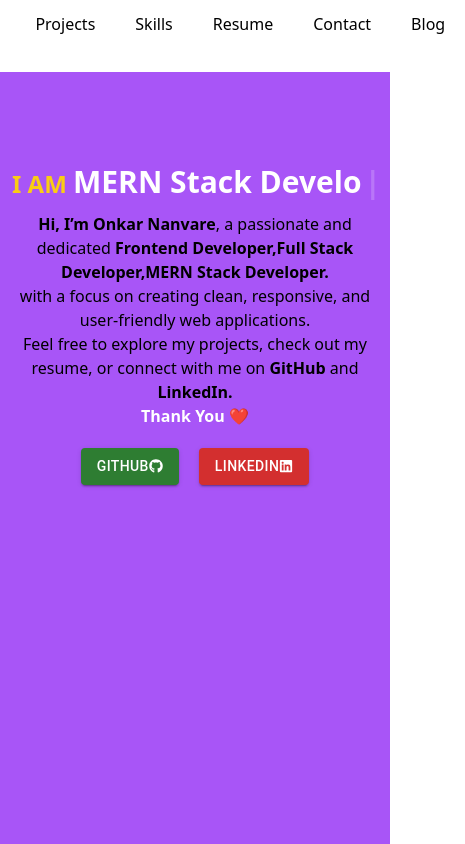
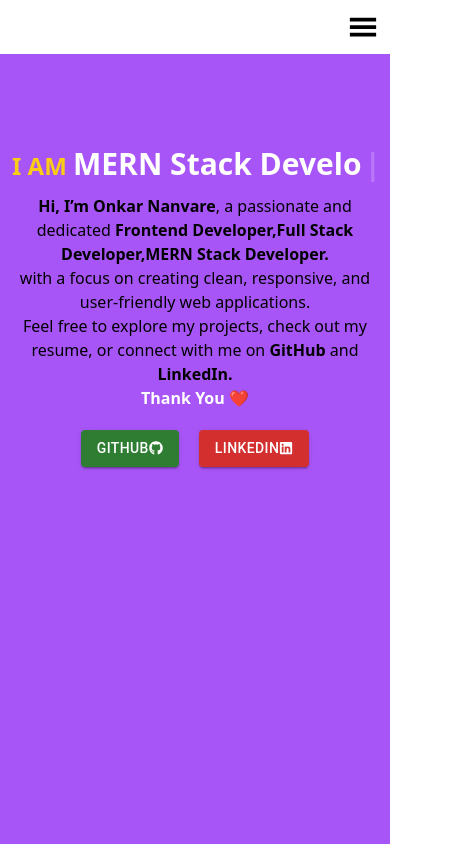
Before and after one commit to portfolio0/portfolio-deploy, a React (Vite) app: page / in a window 390 px wide. Shown: the top 844 px of the page, 465 px wide, since content can reach past the window. Built offline with nearby package versions, Linux system fonts and the light colour scheme.

Commit message:
changes 14-6-25

```diff
--- a/src/components/navbar/Navbar.jsx
+++ b/src/components/navbar/Navbar.jsx
@@ -3,22 +3,49 @@
 import "./navbar.css";
 import { Link } from "react-scroll";
 import nav_logo from "../../assets/nav_logo.png";
-import Hamburger from "../hamburger_button/Hamburger";
+// import Hamburger from "../hamburger_button/Hamburger";
 import { IoClose } from "react-icons/io5";
 // import nav_logo_2 from "../../assets/nav_logo_2.png";
+import { GiHamburgerMenu } from "react-icons/gi";
+import { IoCloseSharp } from "react-icons/io5";
 
 const Navbar = () => {
   const [isopen, setisopen] = useState(true);
+
+  // function showmobileview(input) {
+  //   setisopen(input);
+  // }
+
   return (
     <>
-      <div className="nav flex items-center justify-between gap-x-8 px-18 bg-white sticky p-3 top-0">
+      <div
+        className={`nav flex items-center justify-between gap-x-8 px-18 bg-white sticky p-3 top-0 ${
+          isopen ? " " : " fullscnav"
+        }`}
+      >
         <div className="logo">
           <img src={nav_logo} alt=" logo" className="h-12" />
         </div>
-        <div className="hamburger">
-          <Hamburger />
+        <div className="hamburger flex justify-end w-[100%]">
+          {/* <Hamburger /> */}
+          {isopen ? (
+            <GiHamburgerMenu
+              className="open_btn"
+              size={30}
+              onClick={() => setisopen(false)}
+            />
+          ) : (
+            <IoCloseSharp
+              className="close_btn"
+              size={30}
+              onClick={() => setisopen(true)}
+            />
+          )}
         </div>
-        <div id="all_links" className={`links flex  gap-10 px-5 m-view-links`}>
+        <div
+          id="all_links"
+          className={`links flex gap-10 px-5 m-view-links`} /*flex  gap-10 px-5 m-view-links*/
+        >
           <Link
             className="nav-menu font-medium"
             to="about"
--- a/src/components/navbar/navbar.css
+++ b/src/components/navbar/navbar.css
@@ -1,39 +1,64 @@
 .nav-menu {
+  cursor: pointer;
+}
+.hamburger {
   cursor: pointer;
 }
 
 @media only screen and (max-width: 480px) {
-  /* #all_links {
+  #all_links {
     display: none;
-  } */
+  }
   .logo {
     display: none;
   }
   .nav {
     flex-direction: column;
   }
-  .hamburger {
-    display: none;
+  #all_links {
+    height: 100vh;
   }
-  /* .m-view-links {
-    margin-top: 100px;
-    display: flex;
-    flex-direction: column;
-    height: 100vh;
-  } */
 }
 
 @media screen and (min-width: 480px) {
   .hamburger {
     display: none;
   }
+  .nav .hamburger {
+    display: none;
+  }
 }
 
-/*
+.fullscnav {
+  width: 100%;
+  display: flex;
+}
 
- building this class for mobile view navigation add it on when mquery fired delete later
-  .m-view-links {
-    height: 100%;
+/* media query for full screen navbar */
+/* cgpt */
+
+/* .links.show {
+  position: fixed;
+  top: 0;
+  left: 0;
+  background: white;
+  width: 100%;
+  height: 100vh;
+  flex-direction: column;
+  justify-content: center;
+  align-items: center;
+  display: flex;
+  gap: 2rem;
+  z-index: 1000;
+  animation: fadeIn 0.3s ease-in-out;
+}
+
+@media screen and (max-width: 768px) {
+  .links {
+    display: none;
   }
 
-*/
+  .hamburger {
+    display: block;
+  }
+} */
```
